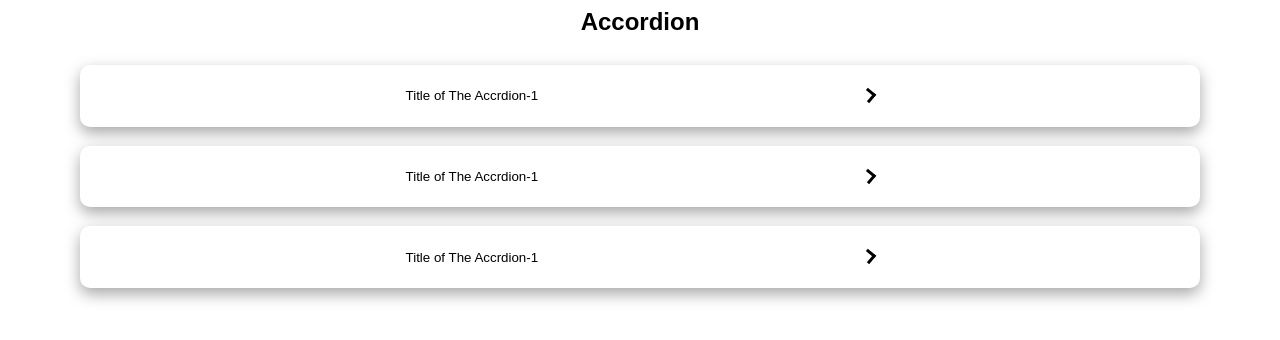
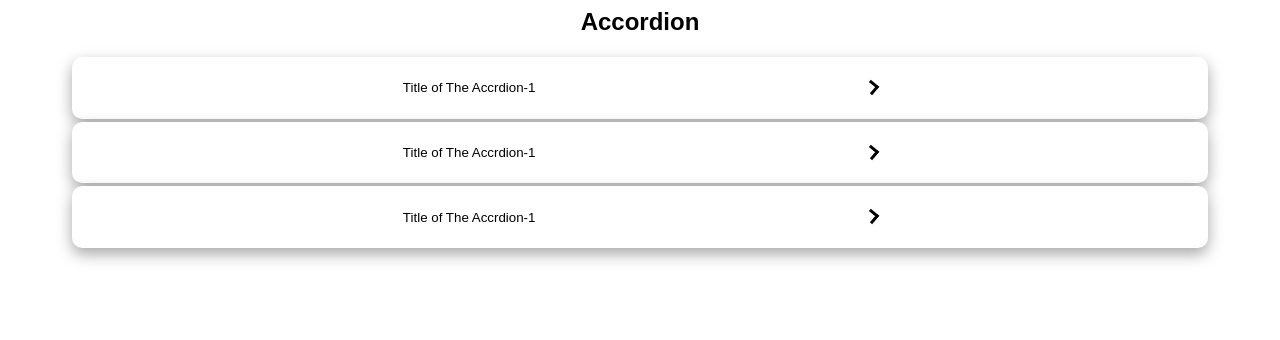
Before and after one commit to mohandand/React_Modal, a React (Create React App) app: page / in a window 1280 px wide. Shown: the top 340 px of the page. Built offline with nearby package versions, Linux system fonts and the light colour scheme.

Commit message:
1 file modified

```diff
--- a/styles.css
+++ b/styles.css
@@ -21,7 +21,7 @@
   justify-content: space-evenly;
   border-radius: 10px;
   border: none;
-  margin: 9px;
+  margin: 1px;
   padding: 10px;
 }
 .accrdion:hover,
```
